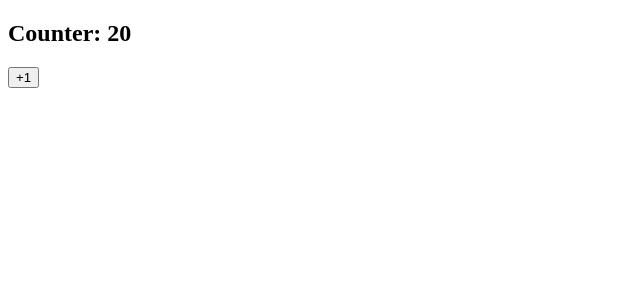
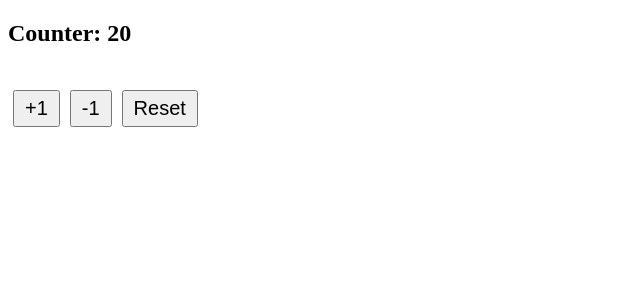
Before and after one commit to cesantaniello/02-bases, an Angular app: page / in a window 1280 px wide. Shown: the top 300 px of the page, without its empty margins (0-640 px from the left). Built offline with nearby package versions, Linux system fonts and the light colour scheme.

Commit message:
Separate template from logic

```diff
--- /dev/null
+++ b/src/app/pages/counter/app.templateUrl.ts
@@ -0,0 +1,15 @@
+export class CounterLogic {
+  counter: number = 20;
+
+  resetCounter() {
+    this.counter = 0;
+  }
+
+  increaseBy(value: number) {
+    this.counter += value;
+  }
+
+  decreaseBy(value: number) {
+    this.counter -= value;
+  }
+}
--- /dev/null
+++ b/src/app/pages/counter/counter-page.component.html
@@ -0,0 +1,5 @@
+<h2>Counter: {{ counter }}</h2>
+<br/>
+<button (click)="increaseBy(1)">+1</button>
+<button (click)="decreaseBy(1)">-1</button>
+<button (click)="resetCounter()">Reset</button>
--- a/src/app/pages/counter/counter-page.component.ts
+++ b/src/app/pages/counter/counter-page.component.ts
@@ -1,16 +1,10 @@
-import { Component } from "@angular/core";
+import { Component } from '@angular/core';
+import { CounterLogic } from './app.templateUrl';
 
 @Component({
-  template: `
-    <h2>Counter: {{ counter }}</h2>
-    <button (click)="increaseBy(1)">+1</button>
-  `
+  //selector: 'app-counter-page',
+  templateUrl: './counter-page.component.html',
+  styleUrls: ['./counter-page.styles.css']
 })
 
-export class CounterPageComponent {
-  counter: number = 20;
-
-  increaseBy(value: number) {
-    this.counter += value;
-  }
-}
+export class CounterPageComponent extends CounterLogic {}
--- /dev/null
+++ b/src/app/pages/counter/counter-page.styles.css
@@ -0,0 +1,5 @@
+button {
+  font-size: 20px;
+  padding: 5px 10px;
+  margin: 5px;
+}
```
Also changed, not shown: src/app/app.templateUrl.ts (added, +26 -0 lines).
